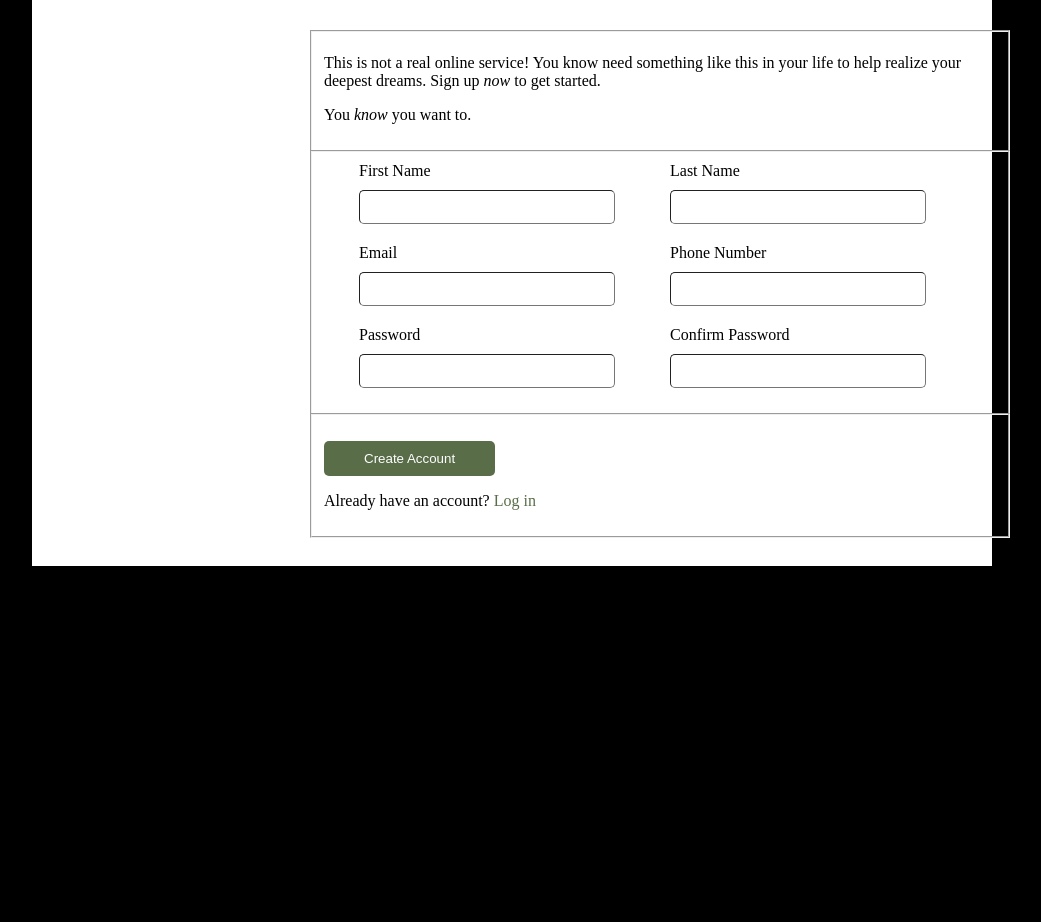
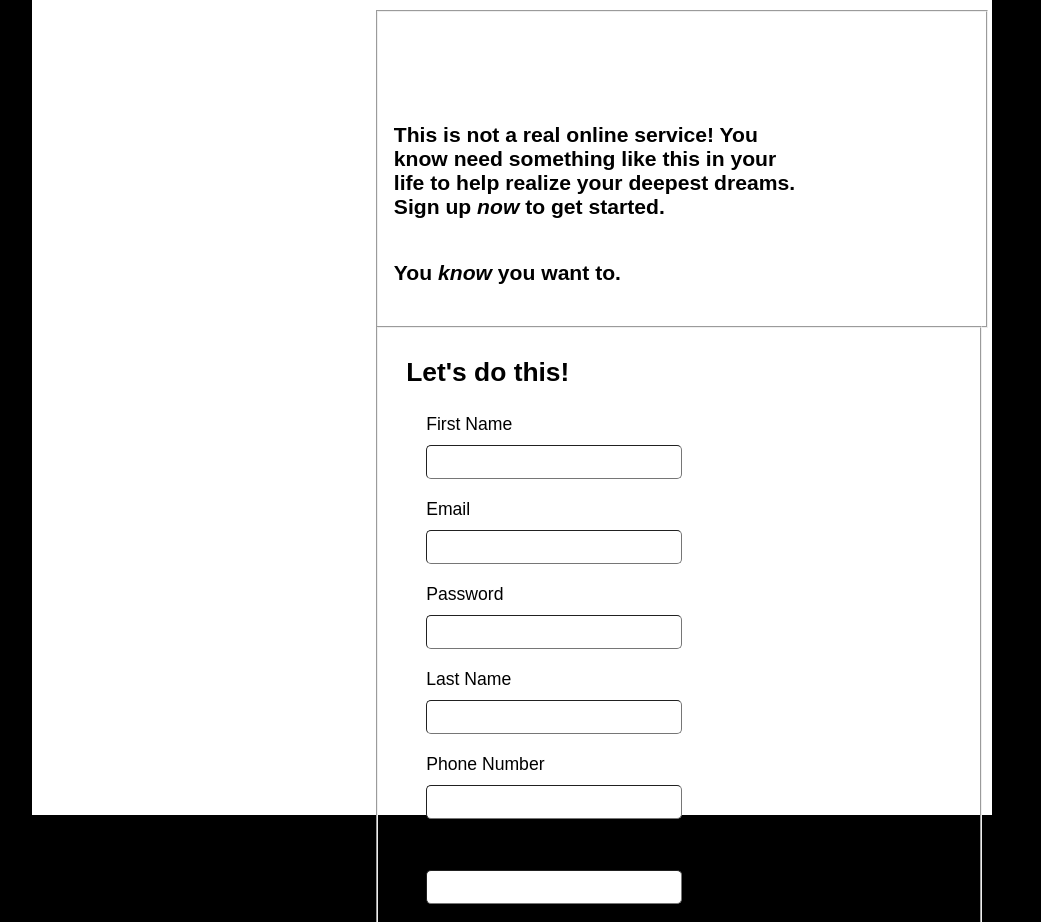
Before and after one commit to ashinard/sign_up_form, a plain HTML site: page index.html in a window 1280 px wide. Shown: the top 922 px of the page, without its empty margins (128-1169 px from the left). Before the commit the page ends 800 px from the top, so only its background shows below. Drawn offline with Linux system fonts and the light colour scheme.

Commit message:
Work done through codepen.io

```diff
--- a/index.html
+++ b/index.html
@@ -20,6 +20,9 @@
         </p>
       </fieldset>
       <fieldset class="set2">
+        <div class="heading">
+          <h2>Let's do this!</h2>
+        </div>
         <div>
           <label>
             <span>First Name</span>
--- a/sign_up_form.css
+++ b/sign_up_form.css
@@ -1,5 +1,6 @@
 html{
   background-color: black;
+  height: 800px;
 }
 
 body{
@@ -9,22 +10,45 @@ body{
   height: 100%;
   margin: auto;
   background-color: white;
-    padding: 20px 0 40px 0;
+  padding: 0px 0 15px 0;
 }
 
 form{
-    width: 70%;
+  width: 60%;
   height: 100%;
-    margin-right: 10px;
+  margin: 0 40px 0px 0px;
+  font: 1.1em Arial, sans-serif;
 }
 fieldset{
   width: 100%;
   margin: 10px 0 -12px 0;
 }
 
+.set1{
+display: flex;
+flex-direction: column;
+padding-top: 90px;
+padding-bottom: 20px;
+font-size: 1.2em;
+font-weight: bolder;
+}
+
+.set1 p:first-child{
+display: inline;
+flex-direction: row;
+flex-wrap: wrap;
+margin-right: 170px;
+}
+
 .set2{
   display: flex;
   flex-direction: row;
+  flex-wrap: wrap;
+}
+
+.heading{
+width: 100%;
+margin: auto;
 }
 
 .set2 div{
@@ -51,6 +75,10 @@ body{
   border-width: 1px;
 }
 
+.set3{
+padding-bottom: 80px;
+}
+
 button{
   padding: 10px 40px;
   color: white;
```
Lines whose indentation alone changed are shown as unchanged.
